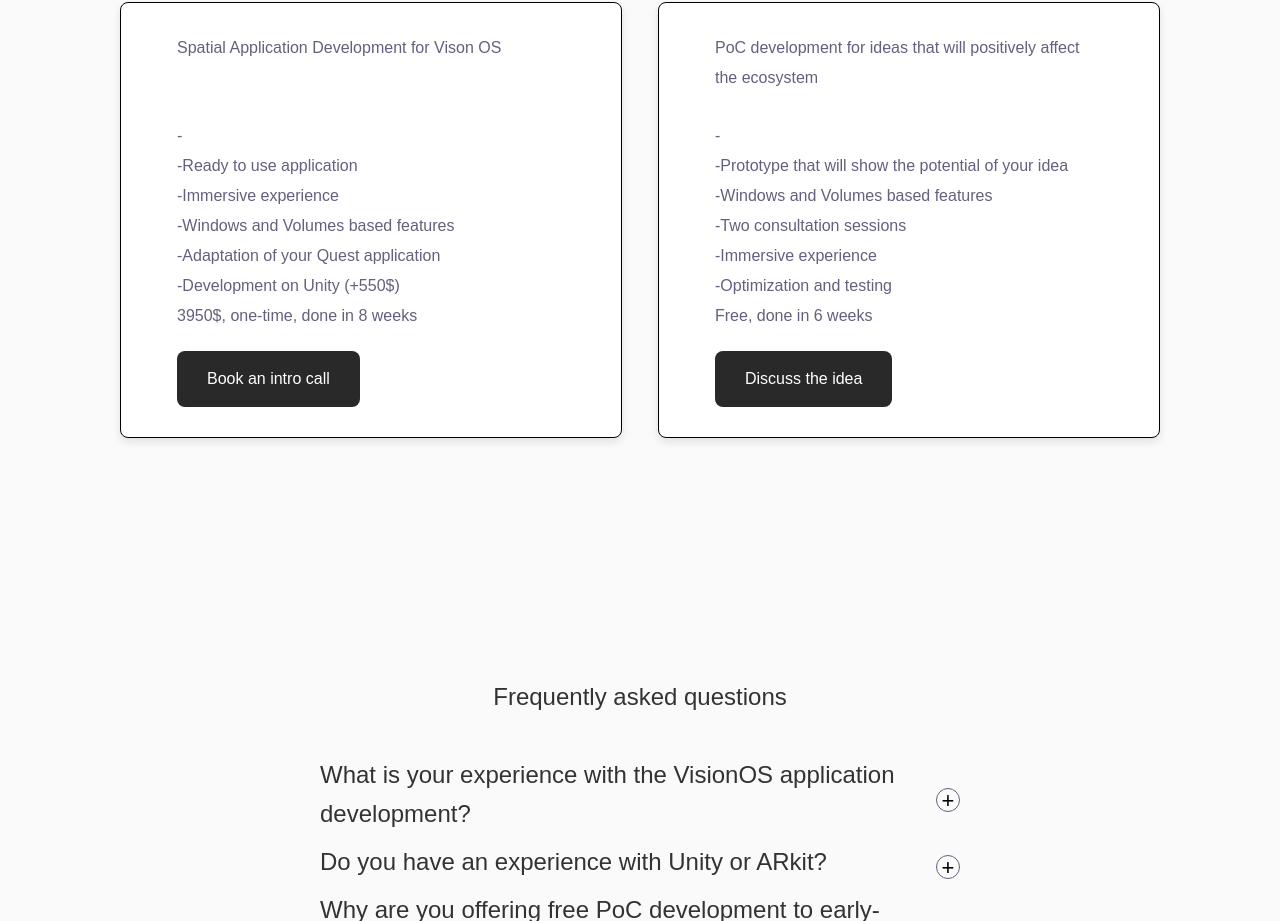
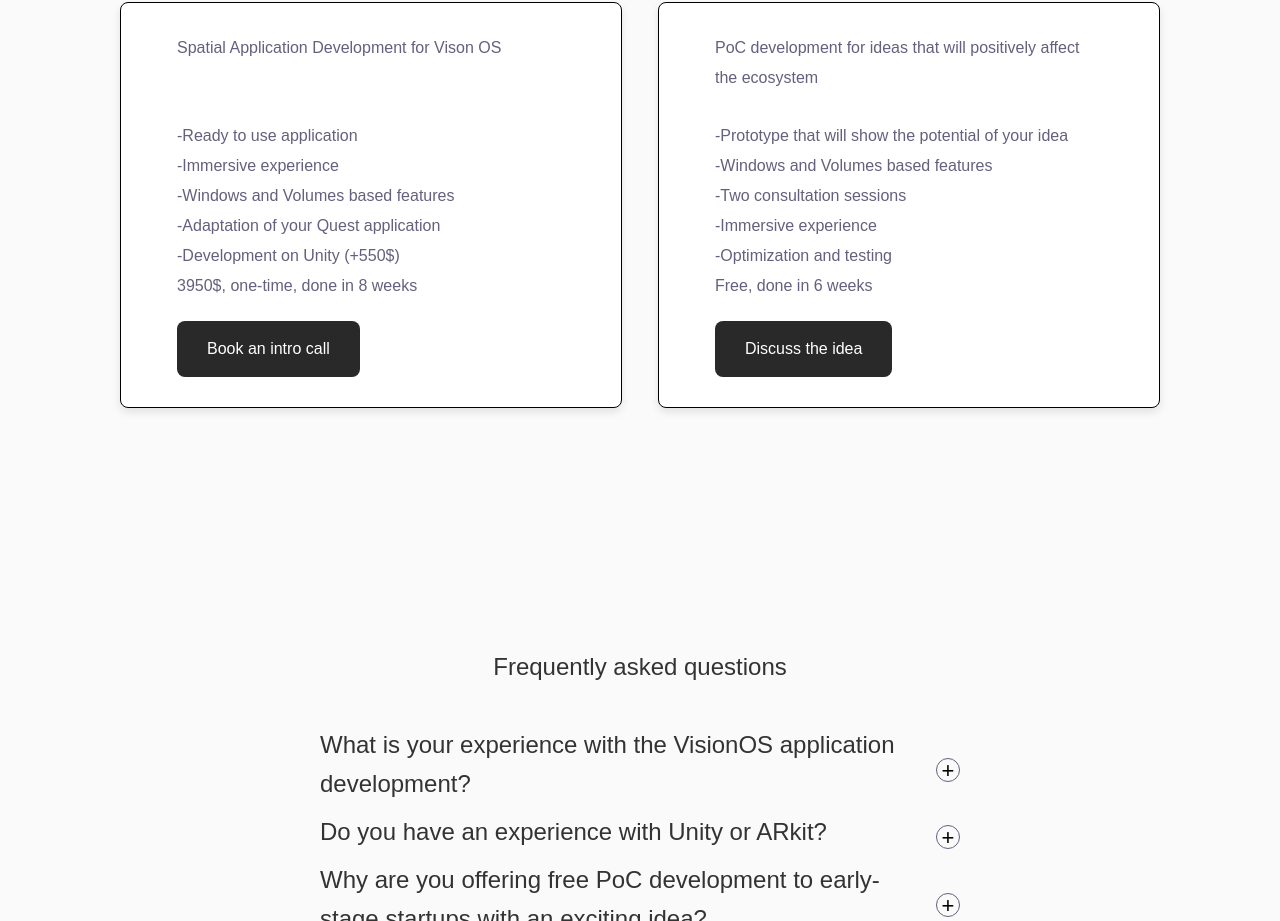
Before and after one commit to vladyslavpodenko/Spatiumxr.eu, a Next.js app: page / in a window 1280 px wide. Shown: the part 1719-2640 px from the top of the page. Built offline with nearby package versions, Linux system fonts and the light colour scheme; a web font is replaced by a local one.

Commit message:
Update index.tsx

```diff
--- a/src/pages/index.tsx
+++ b/src/pages/index.tsx
@@ -93,8 +93,7 @@
                 <div className="development-packages-cards">
                     <div className="package-card">
                         <h5 style={{height: '2em'}}>Spatial Application Development for Vison OS</h5>
-                        <h5 className="package-card-first">-</h5>
-                        <h5>-Ready to use application</h5>
+                        <h5 className="package-card-first">-Ready to use application</h5>
                         <h5>-Immersive experience</h5>
                         <h5>-Windows and Volumes based features</h5>
                         <h5>-Adaptation of your Quest application</h5>
@@ -105,8 +104,7 @@
                     <div className="package-card">
                         <h5 style={{height: '2em'}}>PoC development for ideas that will positively affect the
                             ecosystem</h5>
-                        <h5 className="package-card-first">-</h5>
-                        <h5>-Prototype that will show the potential of your idea</h5>
+                        <h5 className="package-card-first">-Prototype that will show the potential of your idea</h5>
                         <h5>-Windows and Volumes based features</h5>
                         <h5>-Two consultation sessions</h5>
                         <h5>-Immersive experience</h5>
```
